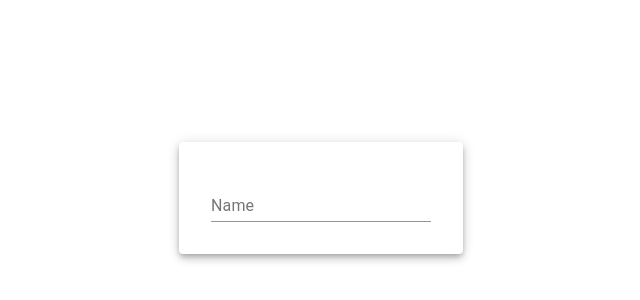
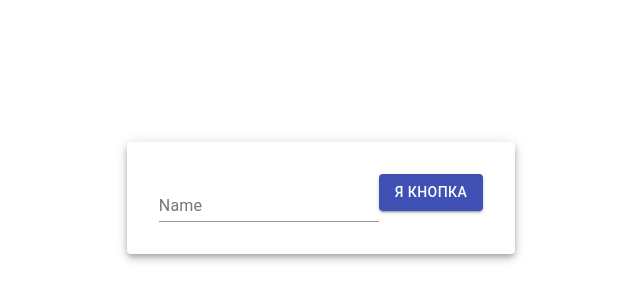
Before and after one commit to Tyaalina/Lab5, a React (Create React App) app in the folder app/: page / in a window 1280 px wide. Shown: the part 202-502 px from the top of the page, without its empty margins (319-959 px from the left). Built offline with nearby package versions, Linux system fonts and the light colour scheme; the HTML template or start-up script is replaced by a standard one.

Commit message:
Добавлена кнопка

```diff
--- a/app/src/App.js
+++ b/app/src/App.js
@@ -2,6 +2,8 @@
 import { makeStyles } from '@material-ui/core/styles';
 import Paper from '@material-ui/core/Paper';
 import TextField from '@material-ui/core/TextField';
+import Button from '@material-ui/core/Button';
+import Grid from '@material-ui/core/Grid';
 
 const useStyles = makeStyles((theme) => ({
   root: {
@@ -17,7 +19,7 @@
   },
   text: {
     margin: 'auto'
-  }
+  },
 }));
 
 function App() {
@@ -25,9 +27,17 @@
 
   return (
     <div className={classes.root}>
-      <Paper elevation={5} className={classes.paper}>
-      <TextField id="standard-basic" label="Name" />
-      </Paper>
+      <Grid container>
+        <Paper elevation={5} className={classes.paper}>
+            <TextField id="standard-basic" label="Name" />
+
+            <Button variant="contained" color="primary">
+              Я кнопка
+            </Button>
+
+        </Paper>
+      </Grid>
+
     </div>
   );
 }
```
